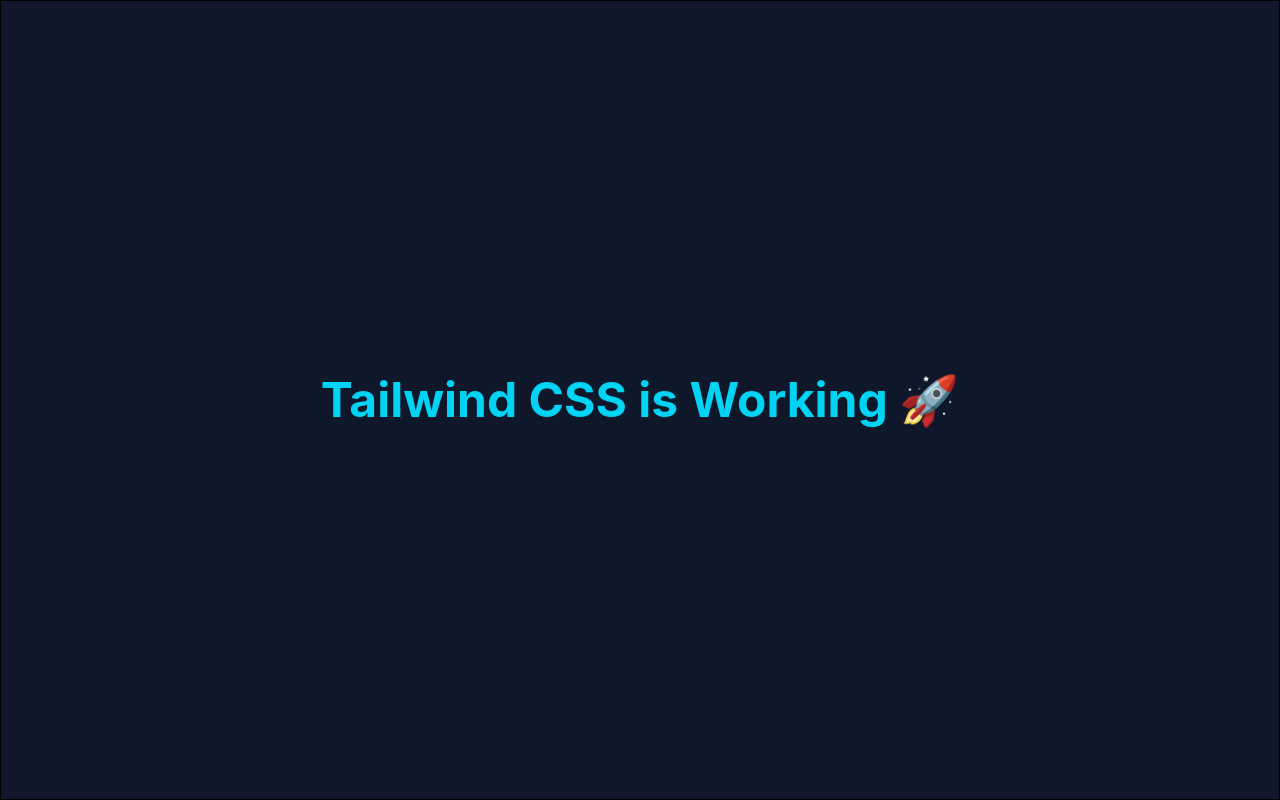
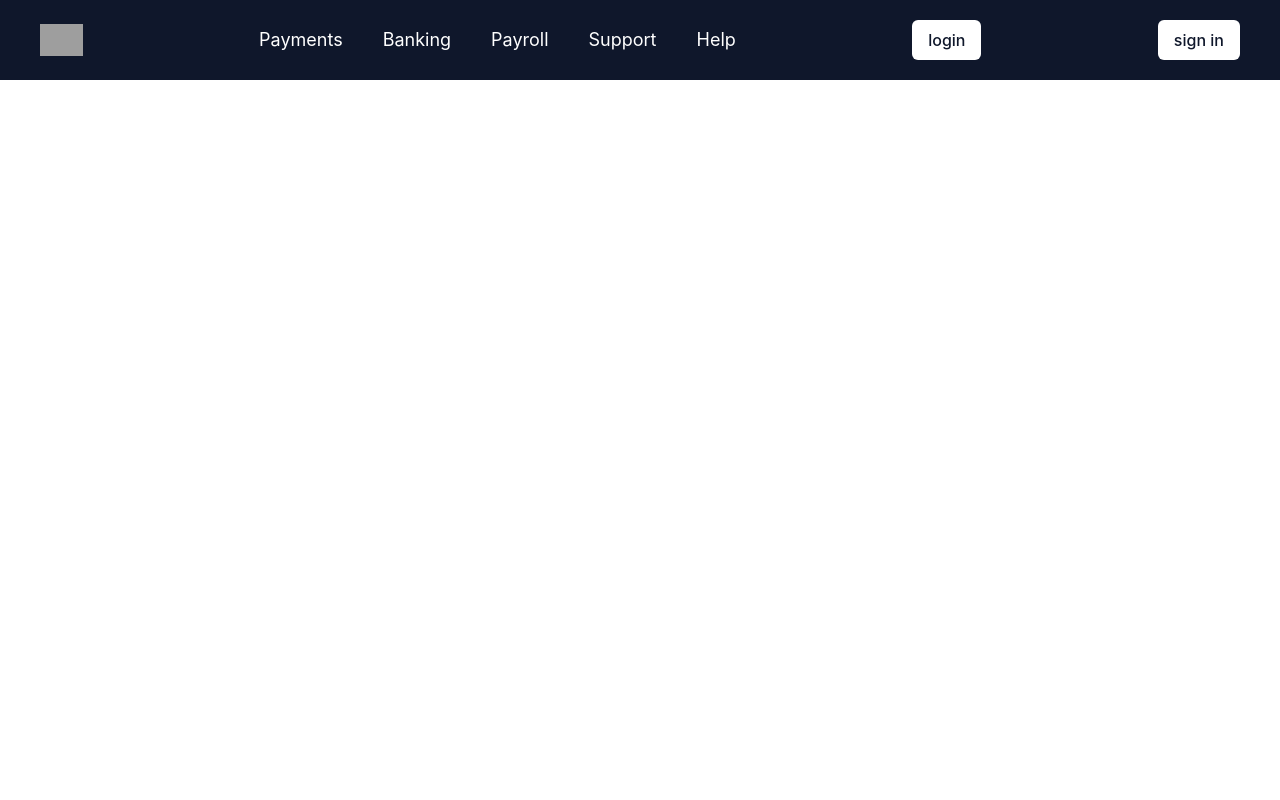
Before and after one commit to vinitsingh07-bit/Tailwind-CSS, a website: page index.html in a window 1280 px wide. Drawn offline with Linux system fonts and the light colour scheme; grey boxes are pictures that could not be loaded.

Commit message:
Update Tailwind project files

```diff
--- a/index.html
+++ b/index.html
@@ -6,11 +6,31 @@
   <link rel="stylesheet" href="./output.css">
   <title>Tailwind CSS</title>
 </head>
-<body class="bg-slate-900 flex items-center justify-center h-screen border border-amber-40 ">
+<body>
 
-  <h1 class="text-5xl font-bold text-cyan-400  ">
-    Tailwind CSS is Working 🚀
-  </h1>
+  <nav class="bg-slate-900">
+    <div class="mx-auto flex h-20 max-w-7xl items-center justify-between px-10">
+
+      <img
+        src="https://cdn.brandfetch.io/idHc4m3b7C/theme/light/logo.svg?c=1bxid64Mup7aczewSAYMX&t=1668073197264"
+        alt="Logo"
+        class="h-8"
+      >
+
+      <ul class="flex items-center gap-10 text-white text-lg">
+        <li><a href="#" class="hover:text-blue-400">Payments</a></li>
+        <li><a href="#" class="hover:text-blue-400">Banking</a></li>
+        <li><a href="#" class="hover:text-blue-400">Payroll</a></li>
+        <li><a href="#" class="hover:text-blue-400">Support</a></li>
+        <li><a href="#" class="hover:text-blue-400">Help</a></li>
+      </ul>
+      <button class="bg-white text-slate-900 font-medium px-4 py-2 rounded-md hover:bg-slate-200 transition-colors cursor-pointer">login</button>
+       <button class="bg-white text-slate-900 font-medium px-4 py-2 rounded-md hover:bg-slate-200 transition-colors cursor-pointer">sign in</button>
+
+
+
+    </div>
+  </nav>
 
 </body>
 </html>
```
Also changed, not shown: output.css.
